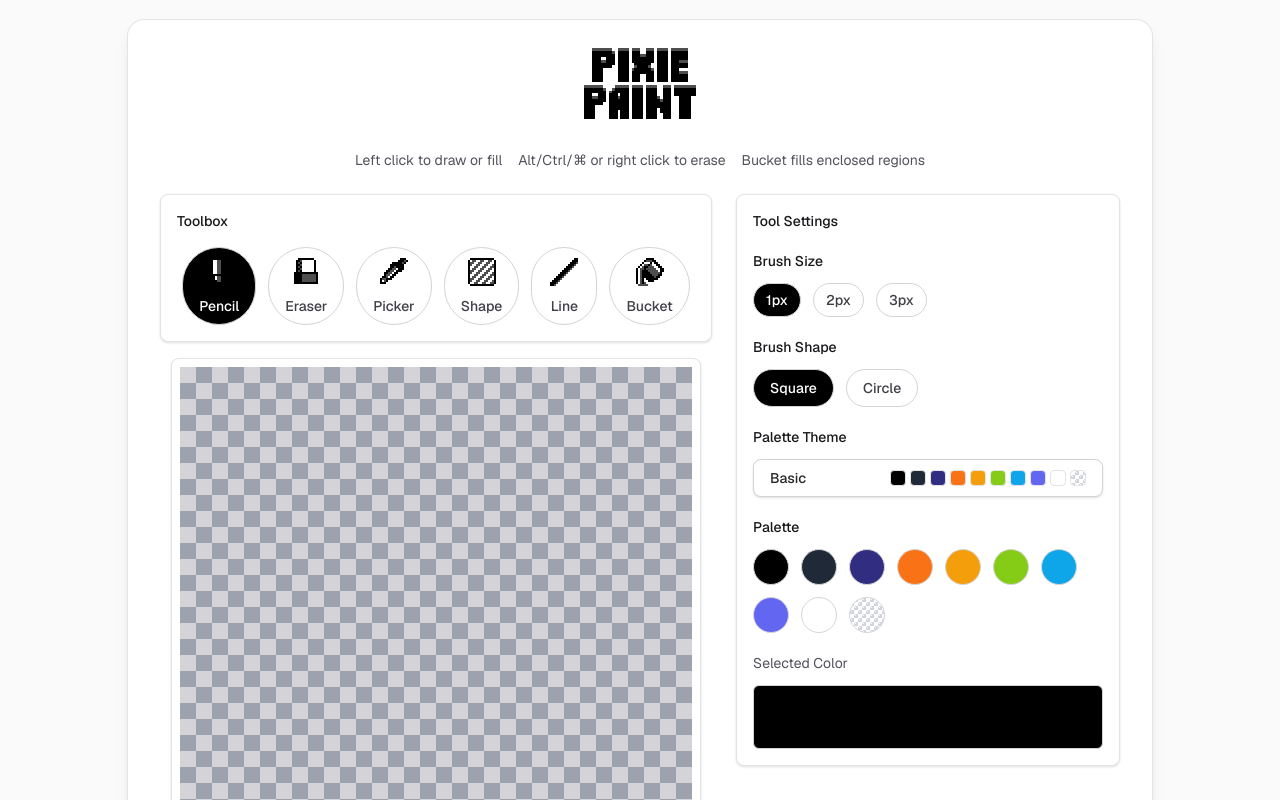
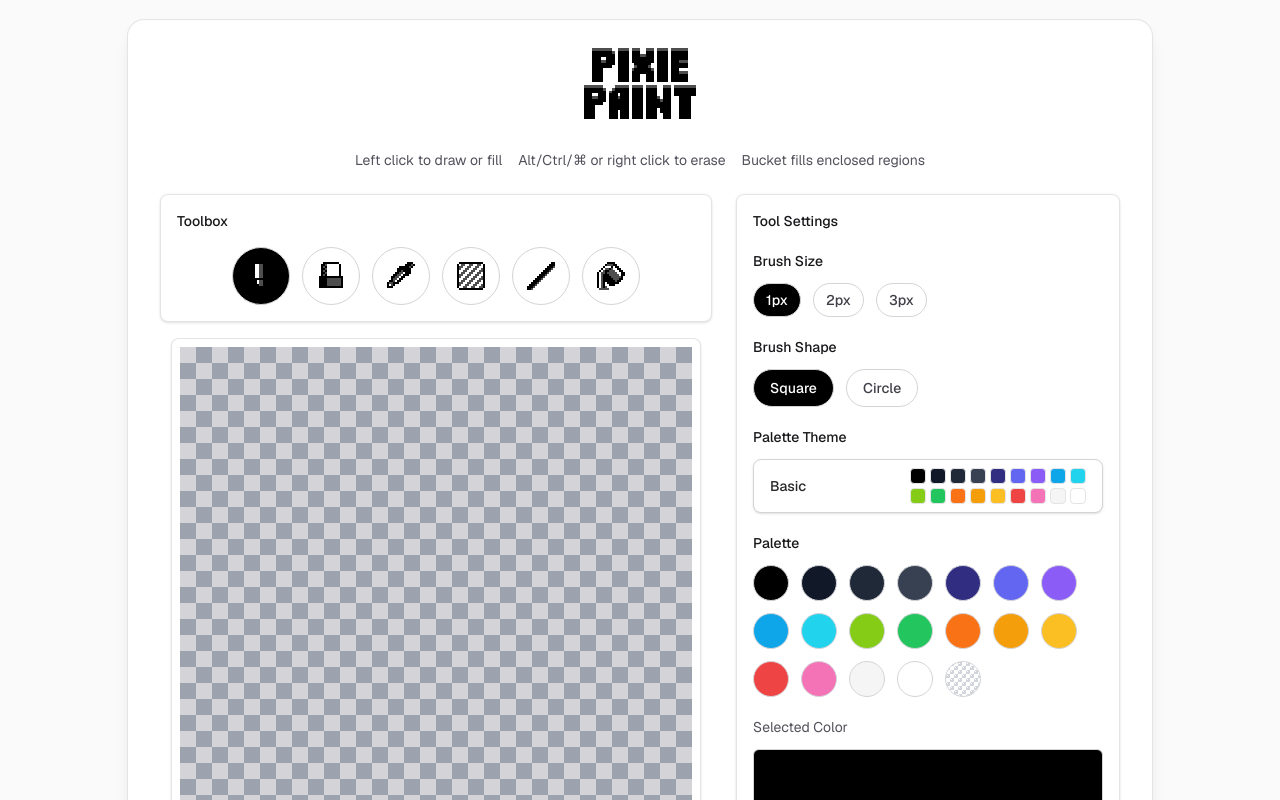
Before and after one commit to B-Llage/art-of-questing, a Next.js app: page / in a window 1280 px wide. Shown: the top 800 px of the page. Built offline with nearby package versions, Linux system fonts and the light colour scheme.

Commit message:
Expand Color Palettes and add asset for magnfying glass

```diff
--- a/app/components/PixelPencil/PixelPencil.tsx
+++ b/app/components/PixelPencil/PixelPencil.tsx
@@ -1204,13 +1204,14 @@ export function PixelPencil() {
           <button
             key={option.id}
             type="button"
-            className={`rounded-full border border-zinc-300 px-4 py-2 text-sm font-medium transition-colors focus:outline-none focus-visible:ring-2 focus-visible:ring-black focus-visible:ring-offset-2 focus-visible:ring-offset-white dark:border-zinc-700 dark:focus-visible:ring-white dark:focus-visible:ring-offset-black ${isSelected
+            className={`flex items-center justify-center rounded-full border border-zinc-300 p-3 text-sm font-medium transition-colors focus:outline-none focus-visible:ring-2 focus-visible:ring-black focus-visible:ring-offset-2 focus-visible:ring-offset-white dark:border-zinc-700 dark:focus-visible:ring-white dark:focus-visible:ring-offset-black ${isSelected
               ? "bg-black text-white dark:bg-white dark:text-black"
               : "bg-white text-zinc-700 hover:bg-zinc-100 dark:bg-zinc-900 dark:text-zinc-200 dark:hover:bg-zinc-800"
               }`}
             onClick={() => setTool(option.id)}
+            aria-label={option.label}
+            title={option.label}
           >
-            <div className="flex flex-col items-center gap-2">
             <Image
               src={option.icon}
               width={32}
@@ -1219,11 +1220,7 @@ export function PixelPencil() {
               unoptimized
               style={{ imageRendering: "pixelated" }}
             />
-              <span>{option.label}</span>
-            </div>
-
           </button>
-
         );
       }),
     [tool],
--- a/app/components/PixelPencil/PixelPencilPalettes.tsx
+++ b/app/components/PixelPencil/PixelPencilPalettes.tsx
@@ -5,13 +5,22 @@ const BasicPalette: PaletteTheme = {
     name: "Basic",
     colors: [
         "#000000",
+        "#111827",
         "#1f2937",
+        "#374151",
         "#312e81",
+        "#6366f1",
+        "#8b5cf6",
+        "#0ea5e9",
+        "#22d3ee",
+        "#84cc16",
+        "#22c55e",
         "#f97316",
         "#f59e0b",
-        "#84cc16",
-        "#0ea5e9",
-        "#6366f1",
+        "#fbbf24",
+        "#ef4444",
+        "#f472b6",
+        "#f5f5f5",
         "#ffffff",
     ],
 }
@@ -22,14 +31,23 @@ const FirePalette: PaletteTheme =
     name: "Fire",
     colors: [
         "#1f2937",
+        "#450a0a",
+        "#7f1d1d",
+        "#991b1b",
+        "#b91c1c",
         "#ef4444",
+        "#f87171",
+        "#fb7185",
+        "#fee2e2",
         "#f97316",
+        "#ea580c",
+        "#c2410c",
+        "#9a3412",
+        "#7c2d12",
         "#fbbf24",
-        "#b91c1c",
-        "#7f1d1d",
-        "#fb7185",
         "#facc15",
-        "#ea580c",
+        "#fde68a",
+        "#fff7ed",
     ],
 };
 
@@ -38,15 +56,24 @@ const PoisonPalette: PaletteTheme =
     id: "poison",
     name: "Poison",
     colors: [
+        "#111827",
+        "#1e1b4b",
         "#312e81",
+        "#4338ca",
+        "#4c1d95",
+        "#581c87",
+        "#6d28d9",
+        "#7c3aed",
+        "#a855f7",
+        "#c026d3",
+        "#c084fc",
+        "#ede9fe",
+        "#052e16",
+        "#064e3b",
         "#14532d",
         "#16a34a",
         "#22c55e",
         "#bbf7d0",
-        "#111827",
-        "#7c3aed",
-        "#a855f7",
-        "#c084fc",
     ],
 };
 
@@ -54,15 +81,24 @@ const IcePalette: PaletteTheme = {
     id: "ice",
     name: "Ice",
     colors: [
+        "#0f172a",
         "#082f49",
         "#0e7490",
+        "#0284c7",
+        "#06b6d4",
+        "#0ea5e9",
         "#22d3ee",
         "#38bdf8",
+        "#60a5fa",
+        "#93c5fd",
         "#bae6fd",
+        "#e0f2fe",
+        "#f0f9ff",
         "#f8fafc",
+        "#1e3a8a",
+        "#1d4ed8",
+        "#2563eb",
         "#1e293b",
-        "#60a5fa",
-        "#2563eb",
     ],
 };
 
@@ -72,14 +108,23 @@ const GameBoyPalette: PaletteTheme =
     name: "Game Boy",
     colors: [
         "#0f380f",
+        "#142b14",
+        "#1c1c1c",
+        "#1f301f",
+        "#273327",
         "#306230",
+        "#3a6f3a",
+        "#4a644a",
+        "#5b805b",
+        "#6c9b4c",
+        "#7ca84a",
         "#8bac0f",
+        "#94aa2a",
         "#9bbc0f",
+        "#a8c76c",
+        "#b7d77d",
         "#c4d1be",
-        "#1c1c1c",
-        "#4a644a",
-        "#94aa2a",
-        "#c6de5a",
+        "#d8e6d1",
     ],
 };
 
@@ -89,13 +134,22 @@ const NESPalette: PaletteTheme =
     name: "NES",
     colors: [
         "#211e20",
+        "#180f0f",
+        "#4e4a4e",
         "#ffffff",
+        "#f7d7c4",
+        "#f3a6ac",
         "#d04648",
-        "#f7d7c4",
+        "#8e2d3c",
+        "#c84c0c",
+        "#f8b800",
+        "#e0c068",
+        "#a18832",
         "#2f8fdd",
-        "#f8b800",
+        "#1d57d2",
         "#7765c6",
-        "#c84c0c",
+        "#3eb849",
+        "#6cab5a",
         "#94e089",
     ],
 };
@@ -105,15 +159,24 @@ const VirtualBoyPalette: PaletteTheme =
     id: "virtualboy",
     name: "Virtual Boy",
     colors: [
+      "#050005",
       "#10000f",
+      "#190019",
       "#1f001f",
+      "#290029",
       "#330033",
+      "#3d003d",
       "#4c004c",
+      "#5a005a",
       "#660066",
+      "#7a007a",
+      "#8c008c",
       "#990099",
+      "#b300b3",
       "#cc00cc",
       "#ff00ff",
       "#ff1a8c",
+      "#ff4da6",
     ],
   };
 
--- a/app/components/PixelPencil/Settings/Tool/PaletteThemeSelector.tsx
+++ b/app/components/PixelPencil/Settings/Tool/PaletteThemeSelector.tsx
@@ -1,4 +1,4 @@
-import { useEffect, useMemo, useRef, useState } from "react";
+import { useEffect, useRef, useState } from "react";
 import { PaletteTheme } from "../../PixelPencilTypes";
 import { PixelPencilPalettes } from "../../PixelPencilPalettes";
 import { PaletteColor, PixelValue } from "../../PixelPencil";
@@ -14,10 +14,6 @@ interface PaletteColorSelectorProps {
 export function PaletteThemeSelector({ paletteThemeId,  currentPalette, drawValueRef, setPaletteThemeId, setActiveColor, }: PaletteColorSelectorProps) {
     const [isPaletteMenuOpen, setIsPaletteMenuOpen] = useState(false);
     const paletteMenuRef = useRef<HTMLDivElement | null>(null);
-      const paletteColors = useMemo(
-    () => [...currentPalette.colors, "transparent"] as PaletteColor[],
-    [currentPalette],
-  );
 
     useEffect(() => {
         if (!isPaletteMenuOpen) return;
@@ -45,12 +41,12 @@ export function PaletteThemeSelector({ paletteThemeId,  currentPalette, drawValu
                     onClick={() => setIsPaletteMenuOpen((prev) => !prev)}
                 >
                     <span>{currentPalette.name}</span>
-                    <span className="flex items-center gap-1">
-                        {[...currentPalette.colors, "transparent"].map((color) => {
+                    <span className="grid grid-cols-9 gap-1 place-items-center">
+                        {currentPalette.colors.map((color, index) => {
                             const isTransparent = color === "transparent";
                             return (
                                 <span
-                                    key={`${currentPalette.id}-${color}`}
+                                    key={`${currentPalette.id}-${color}-${index}`}
                                     className="h-4 w-4 rounded-sm border border-zinc-200 dark:border-zinc-700"
                                     style={{
                                         backgroundColor: isTransparent ? "transparent" : color,
@@ -69,7 +65,7 @@ export function PaletteThemeSelector({ paletteThemeId,  currentPalette, drawValu
                     <div className="absolute z-10 mt-2 w-full rounded-lg border border-zinc-200 bg-white p-2 shadow-lg dark:border-zinc-700 dark:bg-zinc-900">
                         {PALETTE_THEMES.map((theme) => {
                             const isSelected = theme.id === paletteThemeId;
-                            const previewColors = [...theme.colors, "transparent"];
+                            const previewColors = theme.colors;
                             return (
                                 <button
                                     key={theme.id}
@@ -92,12 +88,12 @@ export function PaletteThemeSelector({ paletteThemeId,  currentPalette, drawValu
                                     }}
                                 >
                                     <span className="font-medium">{theme.name}</span>
-                                    <span className="flex items-center gap-1">
-                                        {previewColors.map((color) => {
+                                    <span className="grid grid-cols-9 gap-1 place-items-center">
+                                        {previewColors.map((color, index) => {
                                             const isTransparent = color === "transparent";
                                             return (
                                                 <span
-                                                    key={`${theme.id}-preview-${color}`}
+                                                    key={`${theme.id}-preview-${color}-${index}`}
                                                     className="h-4 w-4 rounded-sm border border-zinc-200 dark:border-zinc-700"
                                                     style={{
                                                         backgroundColor: isTransparent ? "transparent" : color,
```
Also changed, not shown: public/icons/tools/MagnifyingGlass.png (added). Lines whose indentation alone changed are shown as unchanged.
